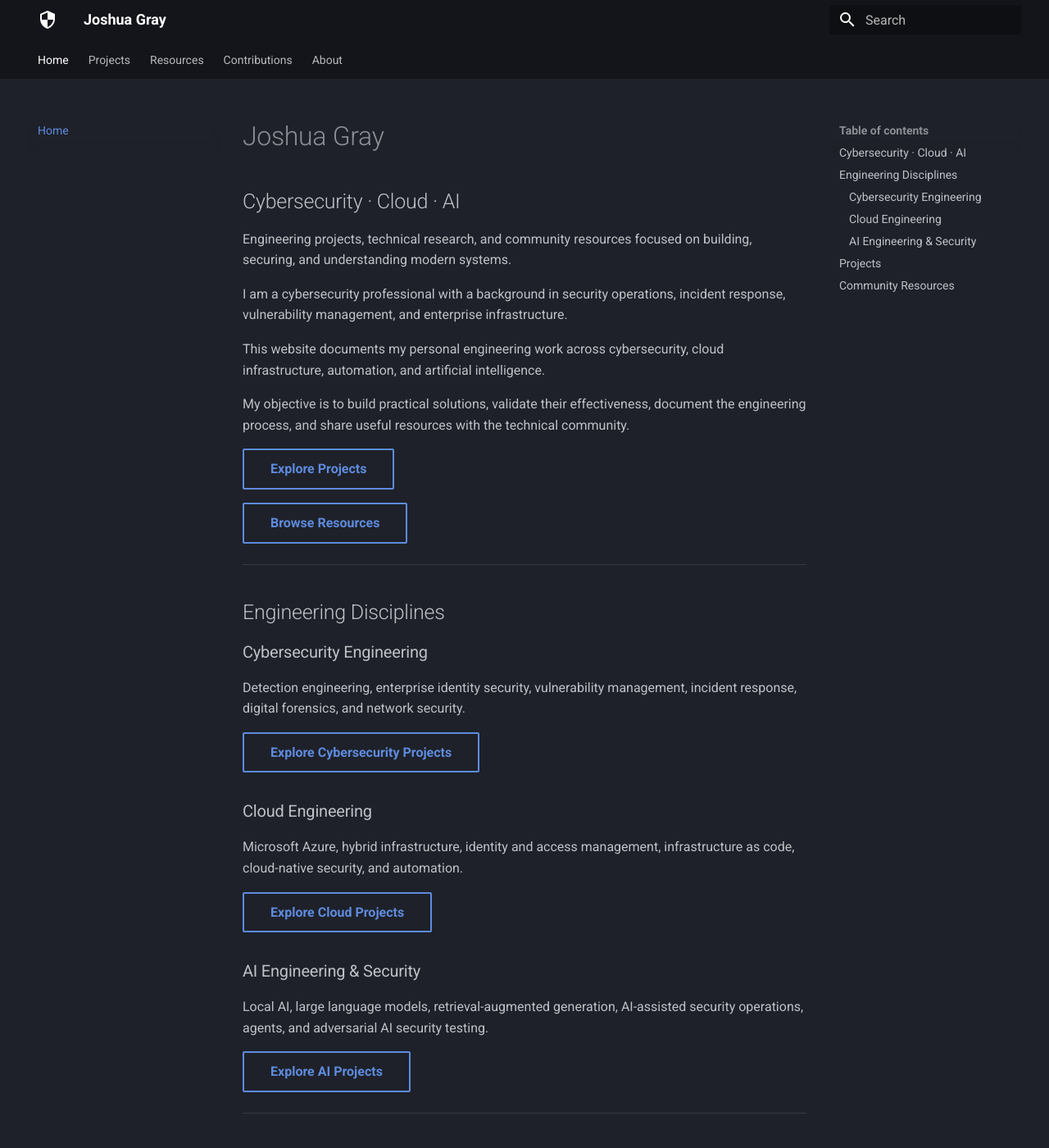
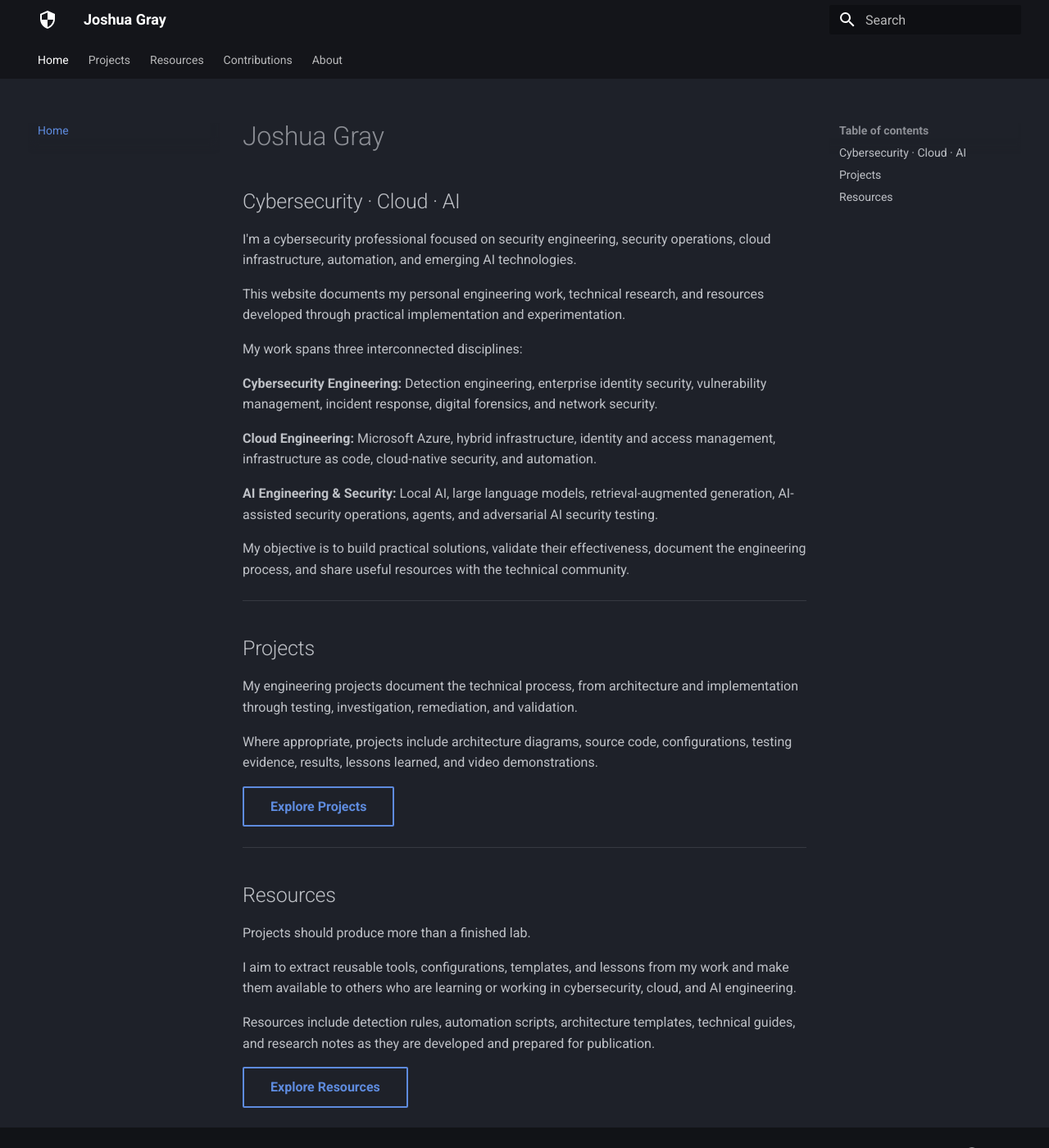
Before and after one commit to joshua-gray-sec/joshua-gray-sec.github.io, an MkDocs documentation site: the page built from docs/index.md, in a window 1280 px wide and 1400 px high. Shown: the whole window at 82% size. Built offline with MkDocs 1.6.1 and Material for MkDocs 9.7.7, drawn with Linux system fonts in a browser that asks for light colours; some of the changed text lies outside the part shown.

Commit message:
Streamline homepage into introduction projects and resources

```diff
--- a/docs/index.md
+++ b/docs/index.md
@@ -2,65 +2,38 @@
 
 ## Cybersecurity · Cloud · AI
 
-Engineering projects, technical research, and community resources focused on building, securing, and understanding modern systems.
+I'm a cybersecurity professional focused on security engineering, security operations, cloud infrastructure, automation, and emerging AI technologies.
 
-I am a cybersecurity professional with a background in security operations, incident response, vulnerability management, and enterprise infrastructure.
+This website documents my personal engineering work, technical research, and resources developed through practical implementation and experimentation.
 
-This website documents my personal engineering work across cybersecurity, cloud infrastructure, automation, and artificial intelligence.
+My work spans three interconnected disciplines:
+
+**Cybersecurity Engineering:** Detection engineering, enterprise identity security, vulnerability management, incident response, digital forensics, and network security.
+
+**Cloud Engineering:** Microsoft Azure, hybrid infrastructure, identity and access management, infrastructure as code, cloud-native security, and automation.
+
+**AI Engineering & Security:** Local AI, large language models, retrieval-augmented generation, AI-assisted security operations, agents, and adversarial AI security testing.
 
 My objective is to build practical solutions, validate their effectiveness, document the engineering process, and share useful resources with the technical community.
-
-[Explore Projects](projects/index.md){ .md-button }
-
-[Browse Resources](resources/index.md){ .md-button }
-
----
-
-## Engineering Disciplines
-
-### Cybersecurity Engineering
-
-Detection engineering, enterprise identity security, vulnerability management, incident response, digital forensics, and network security.
-
-[Explore Cybersecurity Projects](projects/cybersecurity.md){ .md-button }
-
-### Cloud Engineering
-
-Microsoft Azure, hybrid infrastructure, identity and access management, infrastructure as code, cloud-native security, and automation.
-
-[Explore Cloud Projects](projects/cloud.md){ .md-button }
-
-### AI Engineering & Security
-
-Local AI, large language models, retrieval-augmented generation, AI-assisted security operations, agents, and adversarial AI security testing.
-
-[Explore AI Projects](projects/ai-security.md){ .md-button }
 
 ---
 
 ## Projects
 
-My engineering projects document the full technical process, from architecture and implementation through testing, investigation, remediation, and validation.
+My engineering projects document the technical process, from architecture and implementation through testing, investigation, remediation, and validation.
 
-Where appropriate, each project includes:
+Where appropriate, projects include architecture diagrams, source code, configurations, testing evidence, results, lessons learned, and video demonstrations.
 
-- Editable draw.io architecture diagrams
-- Technical documentation and implementation details
-- Source code, configurations, scripts, and detection rules
-- Testing methodology and supporting evidence
-- Results, limitations, and lessons learned
-- GitHub repositories and video demonstrations
-
-[View Engineering Projects](projects/index.md){ .md-button }
+[Explore Projects](projects/index.md){ .md-button }
 
 ---
 
-## Community Resources
+## Resources
 
 Projects should produce more than a finished lab.
 
 I aim to extract reusable tools, configurations, templates, and lessons from my work and make them available to others who are learning or working in cybersecurity, cloud, and AI engineering.
 
-Resources will include detection rules, automation scripts, architecture templates, technical guides, and research notes.
+Resources include detection rules, automation scripts, architecture templates, technical guides, and research notes as they are developed and prepared for publication.
 
 [Explore Resources](resources/index.md){ .md-button }
```
